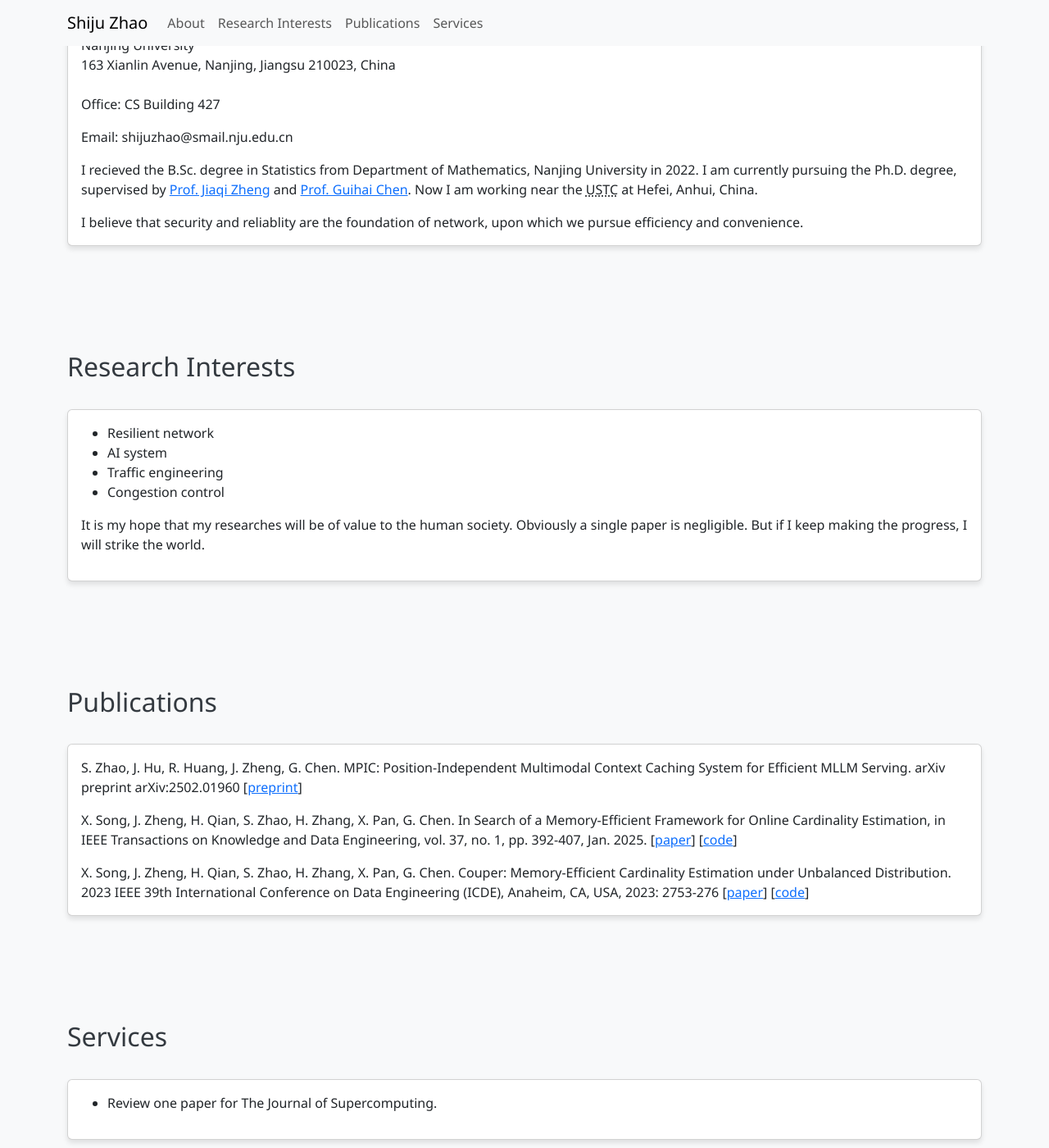
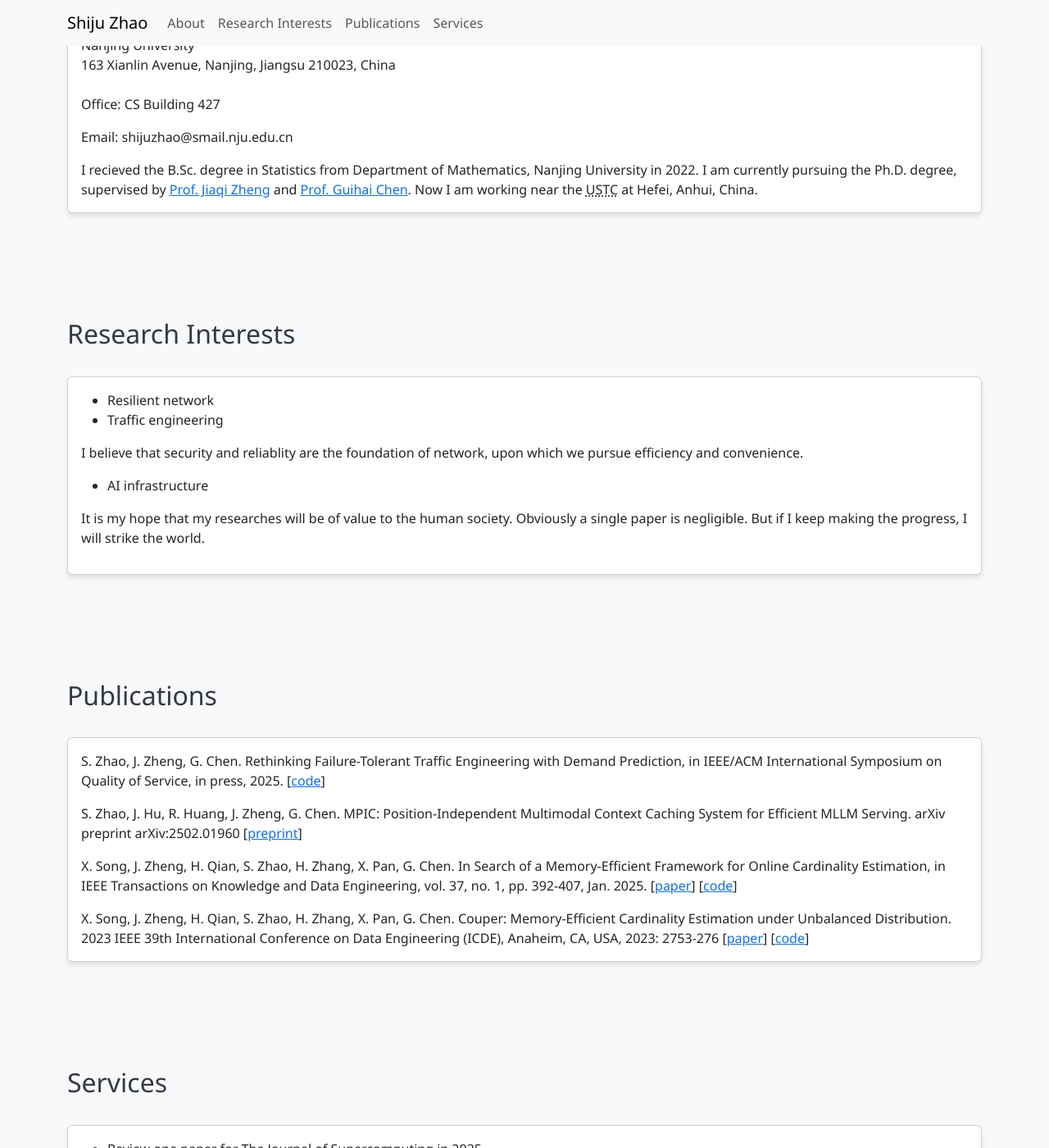
Before and after one commit to shijuzhao/shijuzhao.github.io, a Jekyll site: the page index_en.html, which Jekyll copies as it is, in a window 1280 px wide and 1400 px high, scrolled down 210 px. Shown: the whole window at 82% size. Built offline with Jekyll 4.4.1, drawn with Linux system fonts in a browser that asks for light colours; some of the changed text lies outside the part shown.

Commit message:
one paper accepted to IWQoS

```diff
--- a/index_en.html
+++ b/index_en.html
@@ -66,7 +66,7 @@
                     <p><i class="fas fa-envelope-open-text"></i> Email: shijuzhao@smail.nju.edu.cn</p>
 		    <!-- <p><i class="fab fa-github"></i> GitHub: <a href="#">yourgithubusername</a></p> -->
 		    <p class="card-text">I recieved the B.Sc. degree in Statistics from Department of Mathematics, Nanjing University in 2022. I am currently pursuing the Ph.D. degree, supervised by <a href="http://cs.nju.edu.cn/jzheng">Prof. Jiaqi Zheng</a> and <a href="http://cs.nju.edu.cn/gchen">Prof. Guihai Chen</a>. Now I am working near the <abbr title="University of Science and Technology of China">USTC</abbr> at Hefei, Anhui, China. </p>
-                    <p class="card-text">I believe that security and reliablity are the foundation of network, upon which we pursue efficiency and convenience.</p>
+
 		</div>
             </div>
         </div>
@@ -80,11 +80,13 @@
                 <div class="card-body">
                     <ul>
                         <li>Resilient network</li>
-                        <li>AI system</li>
                         <li>Traffic engineering</li>
-                        <li>Congestion control</li>
                     </ul>
-		    <p>It is my hope that my researches will be of value to the human society. Obviously a single paper is negligible. But if I keep making the progress, I will strike the world.</p>
+                    <p class="card-text">I believe that security and reliablity are the foundation of network, upon which we pursue efficiency and convenience.</p>
+                    <ul>
+                        <li>AI infrastructure</li>
+                    </ul>
+                    <p>It is my hope that my researches will be of value to the human society. Obviously a single paper is negligible. But if I keep making the progress, I will strike the world.</p>
                 </div>
             </div>
         </div>
@@ -96,6 +98,7 @@
             <h2 class="section-header">Publications</h2>
             <div class="card">
                 <div class="card-body">
+                    <p class="card-text">S. Zhao, J. Zheng, G. Chen. Rethinking Failure-Tolerant Traffic Engineering with Demand Prediction, in IEEE/ACM International Symposium on Quality of Service, in press, 2025. [<a href="https://github.com/shijuzhao/tuftte">code</a>]</p>
                     <p class="card-text">S. Zhao, J. Hu, R. Huang, J. Zheng, G. Chen. MPIC: Position-Independent Multimodal Context Caching System for Efficient MLLM Serving. arXiv preprint arXiv:2502.01960 [<a href="https://arxiv.org/abs/2502.01960">preprint</a>]</p>
                     <p class="card-text">X. Song, J. Zheng, H. Qian, S. Zhao, H. Zhang, X. Pan, G. Chen. In Search of a Memory-Efficient Framework for Online Cardinality Estimation, in IEEE Transactions on Knowledge and Data Engineering, vol. 37, no. 1, pp. 392-407, Jan. 2025. [<a href="https://ieeexplore.ieee.org/document/10750119">paper</a>] [<a href="https://github.com/CouperProj/Couper">code</a>]</p>
                     <p class="card-text">X. Song, J. Zheng, H. Qian, S. Zhao, H. Zhang, X. Pan, G. Chen. Couper: Memory-Efficient Cardinality Estimation under Unbalanced Distribution. 2023 IEEE 39th International Conference on Data Engineering (ICDE), Anaheim, CA, USA, 2023: 2753-276 [<a href="https://ieeexplore.ieee.org/abstract/document/10184848">paper</a>] [<a href="https://github.com/CouperProj/Couper">code</a>]</p>
@@ -112,7 +115,7 @@
             <div class="card">
                 <div class="card-body">
                     <ul>
-                        <li>Review one paper for The Journal of Supercomputing.</li>
+                        <li>Review one paper for The Journal of Supercomputing in 2025.</li>
                     </ul>
 		        </div>
             </div>
--- a/index_zh.html
+++ b/index_zh.html
@@ -93,7 +93,8 @@
             <div class="card">
                 <div class="card-body">
 		<h5 class="card-title">中国人何必为难中国人，我尽量做到每一篇论文都有中文版。中文版没有经过校对，可能会有错别字和翻译不准确的情况，此时以英文版为准。</h5>
-		<p class="card-text">S. Zhao, J. Hu, R. Huang, J. Zheng, G. Chen. MPIC: Position-Independent Multimodal Context Caching System for Efficient MLLM Serving. arXiv preprint arXiv:2502.01960 [<a href="https://arxiv.org/abs/2502.01960">preprint</a>] [<a href="pic">blog</a>]</p>
+		<p class="card-text">S. Zhao, J. Zheng, G. Chen. Rethinking Failure-Tolerant Traffic Engineering with Demand Prediction, in IEEE/ACM International Symposium on Quality of Service, in press, 2025. [<a href="https://github.com/shijuzhao/tuftte">code</a>]</p>
+        <p class="card-text">S. Zhao, J. Hu, R. Huang, J. Zheng, G. Chen. MPIC: Position-Independent Multimodal Context Caching System for Efficient MLLM Serving. arXiv preprint arXiv:2502.01960 [<a href="https://arxiv.org/abs/2502.01960">preprint</a>] [<a href="pic">blog</a>]</p>
         <p class="card-text">X. Song, J. Zheng, H. Qian, S. Zhao, H. Zhang, X. Pan, G. Chen. In Search of a Memory-Efficient Framework for Online Cardinality Estimation, in IEEE Transactions on Knowledge and Data Engineering, vol. 37, no. 1, pp. 392-407, Jan. 2025. [<a href="https://ieeexplore.ieee.org/document/10750119">paper</a>] [<a href="https://github.com/CouperProj/Couper">code</a>]</p>
 		<p class="card-text">X. Song, J. Zheng, H. Qian, S. Zhao, H. Zhang, X. Pan, G. Chen. Couper: Memory-Efficient Cardinality Estimation under Unbalanced Distribution. 2023 IEEE 39th International Conference on Data Engineering (ICDE), Anaheim, CA, USA, 2023: 2753-276 [<a href="https://ieeexplore.ieee.org/abstract/document/10184848">paper</a>] [<a href="https://github.com/CouperProj/Couper">code</a>] [<a href="ChinesePaper/Couper中文版.docx">中文版</a>]</p>
 		    <!-- <a href="#" class="btn btn-primary">查看全部论文</a> -->
```
Also changed, not shown: other parts of index_zh.html (+1 -1 lines), _posts/2025-2-21-position-independent-caching.md (+1 -0 lines).
